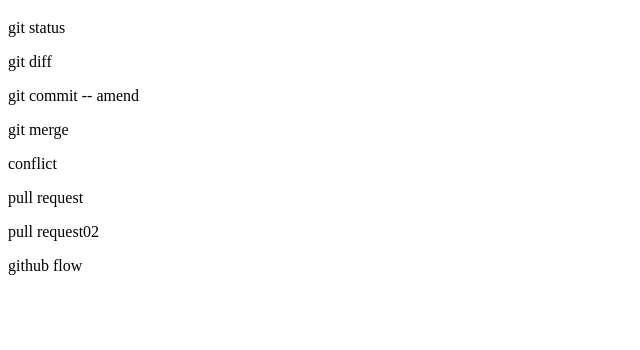
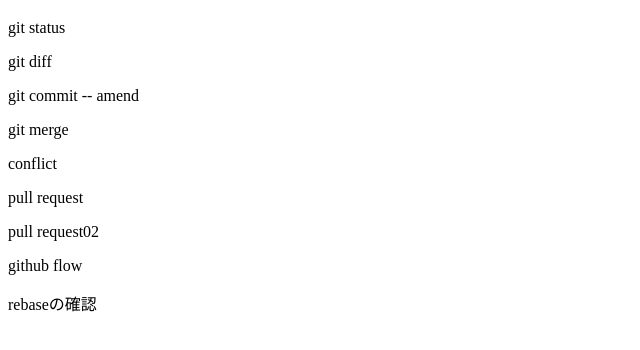
Before and after one commit to pokolate/git_tutorial, a plain HTML site: page index.html in a window 1280 px wide. Shown: the part 70-420 px from the top of the page, without its empty margins (0-640 px from the left). Drawn offline with Linux system fonts and the light colour scheme.

Commit message:
rebaseの検証

```diff
--- a/index.html
+++ b/index.html
@@ -14,5 +14,6 @@
     <p>pull request</p>
     <p>pull request02</p>
     <p>github flow</p>
+    <p>rebaseの確認</p>
   </body>
 </html>
```
